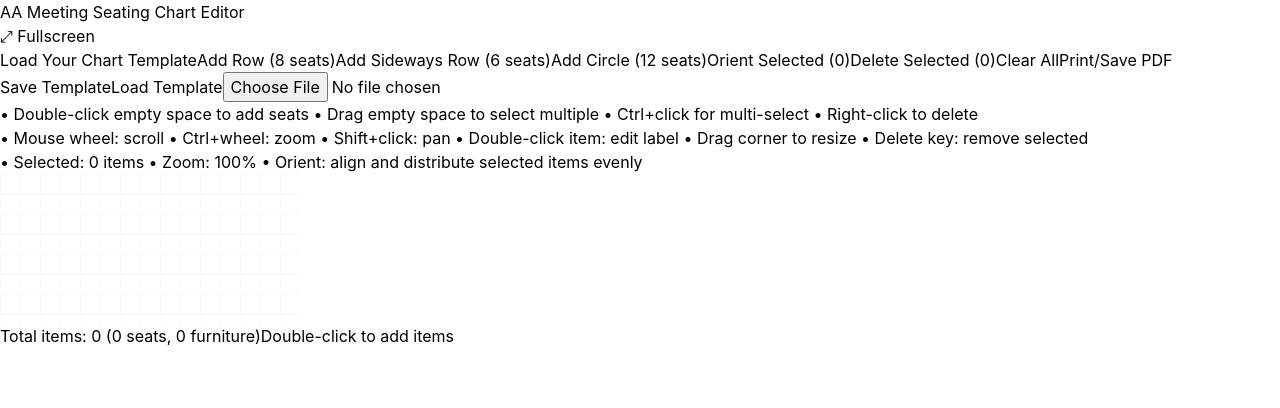
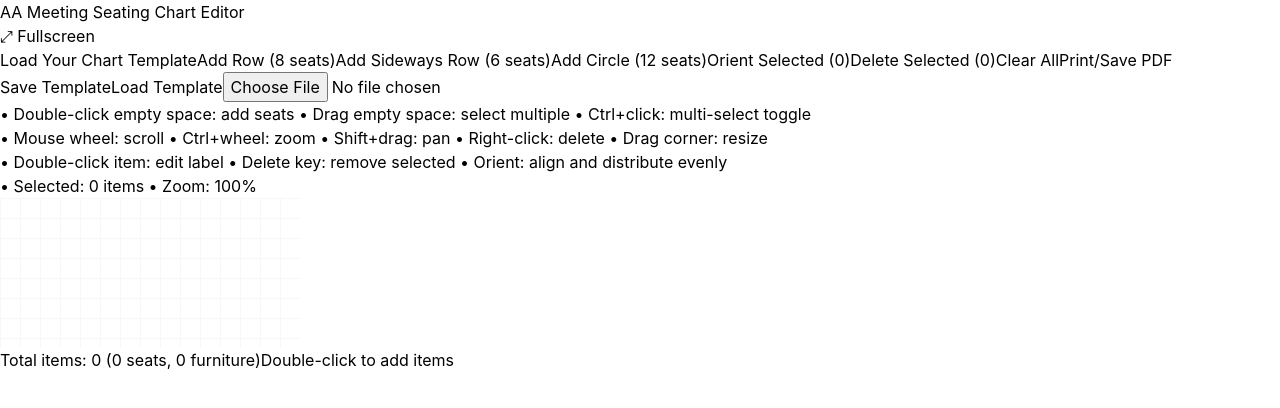
Before and after one commit to alexmjn/seating-chart, a React (Vite) app: page / in a window 1280 px wide. Shown: the top 408 px of the page. Built offline with nearby package versions, Linux system fonts and the light colour scheme; the HTML template or start-up script is replaced by a standard one.

Commit message:
more changes drag etc

```diff
--- a/src/components/SeatingChartEditor.jsx
+++ b/src/components/SeatingChartEditor.jsx
@@ -16,6 +16,7 @@ const SeatingChartEditor = () => {
   const [selectionBox, setSelectionBox] = useState({ x: 0, y: 0, width: 0, height: 0 });
   const canvasRef = useRef(null);
   const containerRef = useRef(null);
+  const [tempSelection, setTempSelection] = useState([]);
 
   // Prevent context menu on canvas
   useEffect(() => {
@@ -200,7 +201,7 @@ const SeatingChartEditor = () => {
             seat.y + seat.height > newBox.y;
         }).map(seat => seat.id);
 
-        setSelectedSeats(selectedIds);
+        setTempSelection(selectedIds);
       }
     } else if (isDragging && selectedSeats.length > 0) {
       const deltaX = coords.x - dragStartPos.x;
@@ -229,12 +230,20 @@ const SeatingChartEditor = () => {
   };
 
   // Stop dragging/resizing/panning/selecting
+  // Stop dragging/resizing/panning/selecting
   const stopInteraction = () => {
     setIsDragging(false);
     setIsResizing(false);
     setIsPanning(false);
+
+    // Commit temp selection to actual selection when finishing selection drag
+    if (isSelecting && tempSelection.length > 0) {
+      setSelectedSeats(tempSelection);
+    }
+
     setIsSelecting(false);
     setSelectionBox({ x: 0, y: 0, width: 0, height: 0 });
+    setTempSelection([]);
   };
 
   // Start panning
@@ -793,9 +802,10 @@ const SeatingChartEditor = () => {
           </div>
 
           <div className="text-sm text-gray-600">
-            <p>• Double-click empty space to add seats • Drag empty space to select multiple • Ctrl+click for multi-select • Right-click to delete</p>
-            <p>• Mouse wheel: scroll • Ctrl+wheel: zoom • Shift+click: pan • Double-click item: edit label • Drag corner to resize • Delete key: remove selected</p>
-            <p>• Selected: {selectedSeats.length} items • Zoom: {Math.round(zoom * 100)}% • Orient: align and distribute selected items evenly</p>
+            <p>• Double-click empty space: add seats • Drag empty space: select multiple • Ctrl+click: multi-select toggle</p>
+            <p>• Mouse wheel: scroll • Ctrl+wheel: zoom • Shift+drag: pan • Right-click: delete • Drag corner: resize</p>
+            <p>• Double-click item: edit label • Delete key: remove selected • Orient: align and distribute evenly</p>
+            <p>• Selected: {selectedSeats.length} items • Zoom: {Math.round(zoom * 100)}%</p>
           </div>
         </div>
 
```
